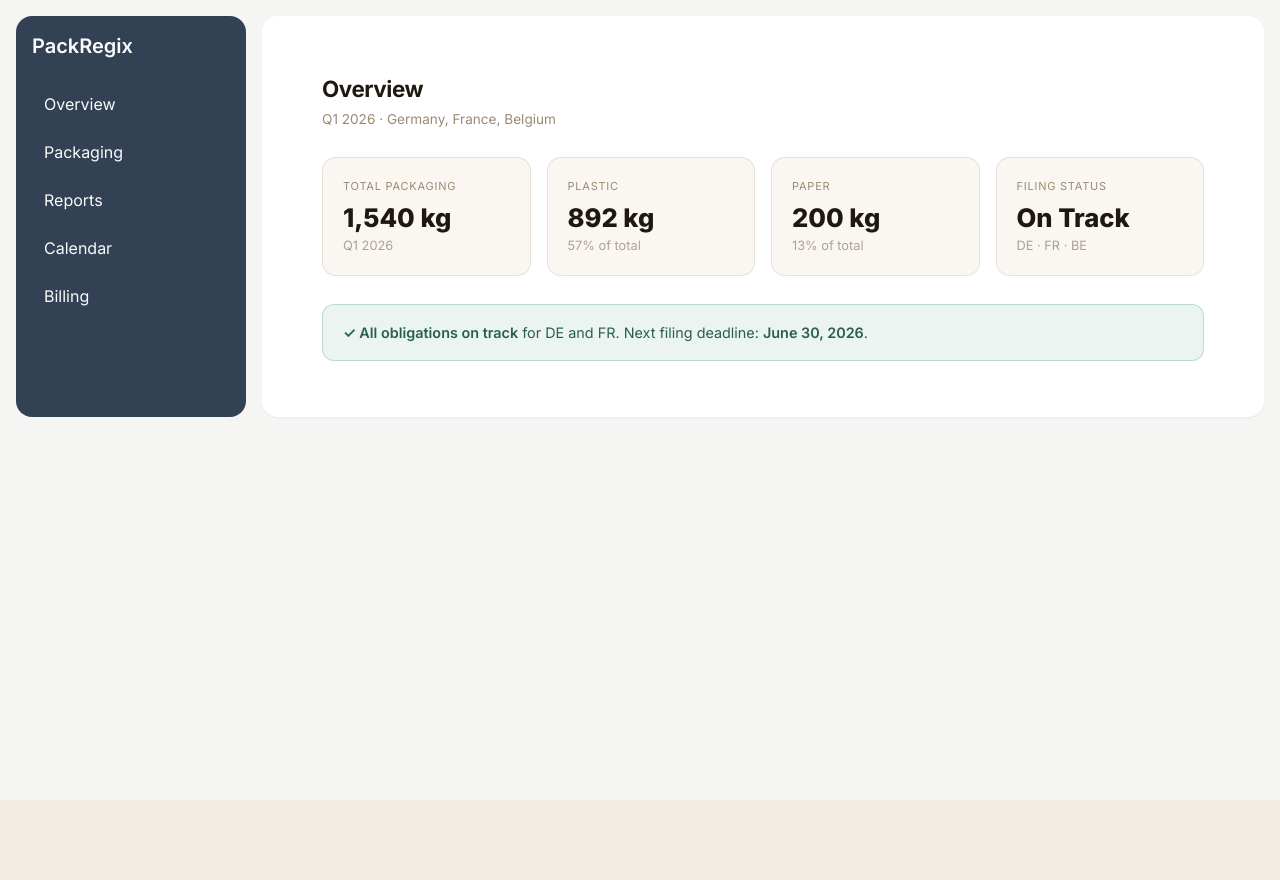
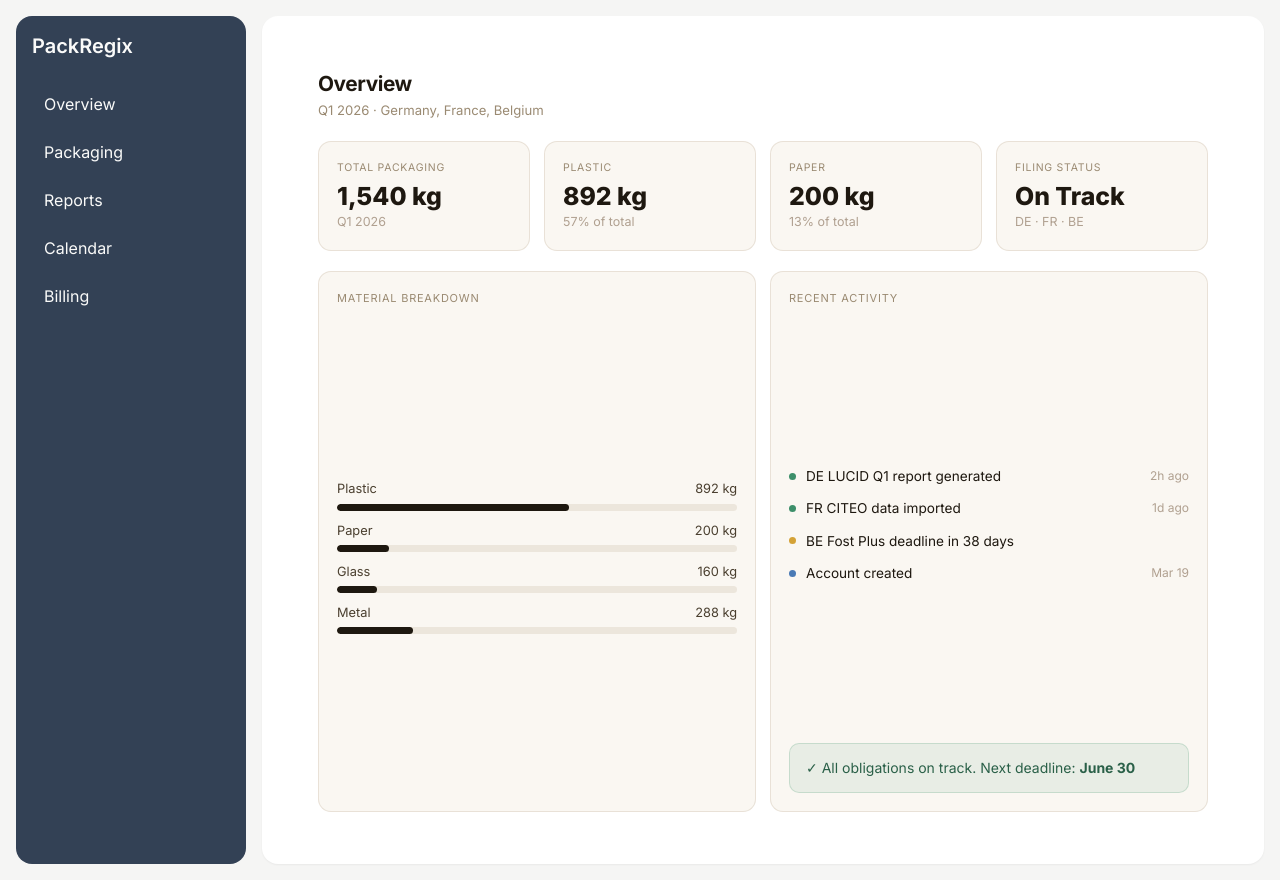
Before and after one commit to BoringEuropeanDev/PackRegix, a Next.js app: page /dashboard in a window 1280 px wide. Before the commit the page ends 800 px from the top, so only its background shows below. Built offline with nearby package versions, Linux system fonts and the light colour scheme.

Commit message:
Update page.tsx

```diff
--- a/app/dashboard/page.tsx
+++ b/app/dashboard/page.tsx
@@ -5,23 +5,50 @@ export default function DashboardPage() {
     { label: 'Paper', value: '200 kg', sub: '13% of total' },
     { label: 'Filing Status', value: 'On Track', sub: 'DE · FR · BE' },
   ]
+  const activity = [
+    { text: 'DE LUCID Q1 report generated', time: '2h ago', dot: 'g' },
+    { text: 'FR CITEO data imported', time: '1d ago', dot: 'g' },
+    { text: 'BE Fost Plus deadline in 38 days', time: '', dot: 'y' },
+    { text: 'Account created', time: 'Mar 19', dot: 'b' },
+  ]
   return (
     <>
       <style>{`
-        ${sharedStyles}
-        .grid4 { display: grid; grid-template-columns: repeat(4,1fr); gap: 16px; margin-bottom: 28px; }
-        @media(max-width:900px){ .grid4 { grid-template-columns: repeat(2,1fr); } }
-        .alert { background: rgba(61,143,106,0.1); border: 1px solid rgba(61,143,106,0.25); border-radius: 12px; padding: 16px 20px; color: #2a6048; font-size: 0.9rem; line-height: 1.6; }
-        .alert strong { font-weight: 600; }
+        *, *::before, *::after { margin: 0; padding: 0; box-sizing: border-box; }
+        html, body, #__next { height: 100%; }
+        body { font-family: -apple-system, BlinkMacSystemFont, 'Segoe UI', sans-serif; background: #f0ece4; }
+        .pg { height: 100vh; display: flex; flex-direction: column; padding: 28px 32px; gap: 20px; overflow: hidden; }
+        .pg-title { font-size: 1.3rem; font-weight: 700; color: #1e1810; letter-spacing: -0.02em; }
+        .pg-sub { font-size: 0.82rem; color: #9a8a72; margin-top: 2px; }
+        .row4 { display: grid; grid-template-columns: repeat(4,1fr); gap: 14px; }
+        .card { background: #faf7f2; border: 1px solid rgba(180,160,130,0.25); border-radius: 13px; padding: 18px; }
+        .card-label { font-size: 10.5px; text-transform: uppercase; letter-spacing: 0.07em; color: #9a8a72; margin-bottom: 8px; }
+        .card-val { font-size: 1.55rem; font-weight: 800; color: #1e1810; line-height: 1; }
+        .card-sub { font-size: 0.78rem; color: #b0a090; margin-top: 5px; }
+        .bottom { display: grid; grid-template-columns: 1fr 1fr; gap: 14px; flex: 1; min-height: 0; }
+        .panel { background: #faf7f2; border: 1px solid rgba(180,160,130,0.25); border-radius: 13px; padding: 18px; display: flex; flex-direction: column; overflow: hidden; }
+        .panel-title { font-size: 11px; text-transform: uppercase; letter-spacing: 0.07em; color: #9a8a72; margin-bottom: 14px; }
+        .alert { background: rgba(61,143,106,0.09); border: 1px solid rgba(61,143,106,0.2); border-radius: 10px; padding: 13px 16px; color: #2a6048; font-size: 0.875rem; line-height: 1.6; }
+        .bar-row { display: flex; flex-direction: column; gap: 10px; flex: 1; justify-content: center; }
+        .bar-item { display: flex; flex-direction: column; gap: 5px; }
+        .bar-meta { display: flex; justify-content: space-between; font-size: 0.8rem; color: #4a3f2f; }
+        .bar-track { height: 7px; background: rgba(180,160,130,0.2); border-radius: 100px; overflow: hidden; }
+        .bar-fill { height: 100%; border-radius: 100px; background: #1e1810; }
+        .activity-list { display: flex; flex-direction: column; gap: 12px; flex: 1; justify-content: center; }
+        .act-item { display: flex; align-items: center; gap: 10px; }
+        .dot { width: 7px; height: 7px; border-radius: 50%; flex-shrink: 0; }
+        .dot.g { background: #3d8f6a; }
+        .dot.y { background: #d4a236; }
+        .dot.b { background: #4a7ab5; }
+        .act-text { font-size: 0.85rem; color: #1e1810; flex: 1; }
+        .act-time { font-size: 0.75rem; color: #b0a090; }
       `}</style>
       <div className="pg">
-        <div className="pg-head">
-          <div>
-            <div className="pg-title">Overview</div>
-            <div className="pg-sub">Q1 2026 · Germany, France, Belgium</div>
-          </div>
+        <div>
+          <div className="pg-title">Overview</div>
+          <div className="pg-sub">Q1 2026 · Germany, France, Belgium</div>
         </div>
-        <div className="grid4">
+        <div className="row4">
           {stats.map(s => (
             <div key={s.label} className="card">
               <div className="card-label">{s.label}</div>
@@ -30,27 +57,35 @@ export default function DashboardPage() {
             </div>
           ))}
         </div>
-        <div className="alert">
-          <strong>✓ All obligations on track</strong> for DE and FR. Next filing deadline: <strong>June 30, 2026</strong>.
+        <div className="bottom">
+          <div className="panel">
+            <div className="panel-title">Material Breakdown</div>
+            <div className="bar-row">
+              {[['Plastic','892 kg',58],['Paper','200 kg',13],['Glass','160 kg',10],['Metal','288 kg',19]].map(([m,kg,pct])=>(
+                <div key={m as string} className="bar-item">
+                  <div className="bar-meta"><span>{m as string}</span><span>{kg as string}</span></div>
+                  <div className="bar-track"><div className="bar-fill" style={{width:`${pct}%`}}/></div>
+                </div>
+              ))}
+            </div>
+          </div>
+          <div className="panel">
+            <div className="panel-title">Recent Activity</div>
+            <div className="activity-list">
+              {activity.map((a,i) => (
+                <div key={i} className="act-item">
+                  <div className={`dot ${a.dot}`}/>
+                  <div className="act-text">{a.text}</div>
+                  {a.time && <div className="act-time">{a.time}</div>}
+                </div>
+              ))}
+            </div>
+            <div className="alert" style={{marginTop:'14px'}}>
+              ✓ All obligations on track. Next deadline: <strong>June 30</strong>
+            </div>
+          </div>
         </div>
       </div>
     </>
   )
 }
-
-const sharedStyles = `
-  *, *::before, *::after { margin: 0; padding: 0; box-sizing: border-box; }
-  body { font-family: -apple-system, BlinkMacSystemFont, 'Segoe UI', sans-serif; background: #f0ece4; }
-  .pg { padding: 32px 36px; max-width: 1100px; }
-  .pg-head { display: flex; justify-content: space-between; align-items: flex-start; margin-bottom: 28px; gap: 16px; flex-wrap: wrap; }
-  .pg-title { font-size: 1.4rem; font-weight: 700; color: #1e1810; letter-spacing: -0.02em; }
-  .pg-sub { font-size: 0.85rem; color: #9a8a72; margin-top: 3px; }
-  .card { background: #faf7f2; border: 1px solid rgba(180,160,130,0.25); border-radius: 14px; padding: 20px; }
-  .card-label { font-size: 11px; text-transform: uppercase; letter-spacing: 0.07em; color: #9a8a72; margin-bottom: 10px; }
-  .card-val { font-size: 1.6rem; font-weight: 800; color: #1e1810; line-height: 1; margin-bottom: 6px; }
-  .card-sub { font-size: 0.8rem; color: #b0a090; }
-  .action-btn { background: #1e1810; color: #f5f0e8; font-size: 0.875rem; font-weight: 600; padding: 10px 20px; border: none; border-radius: 9px; cursor: pointer; transition: background 0.15s; white-space: nowrap; }
-  .action-btn:hover { background: #3a2e1e; }
-  .ghost-btn { background: #faf7f2; color: #4a3f2f; font-size: 0.875rem; font-weight: 500; padding: 10px 20px; border: 1px solid rgba(180,160,130,0.35); border-radius: 9px; cursor: pointer; transition: background 0.15s; white-space: nowrap; }
-  .ghost-btn:hover { background: #f0ece4; }
-`
```
